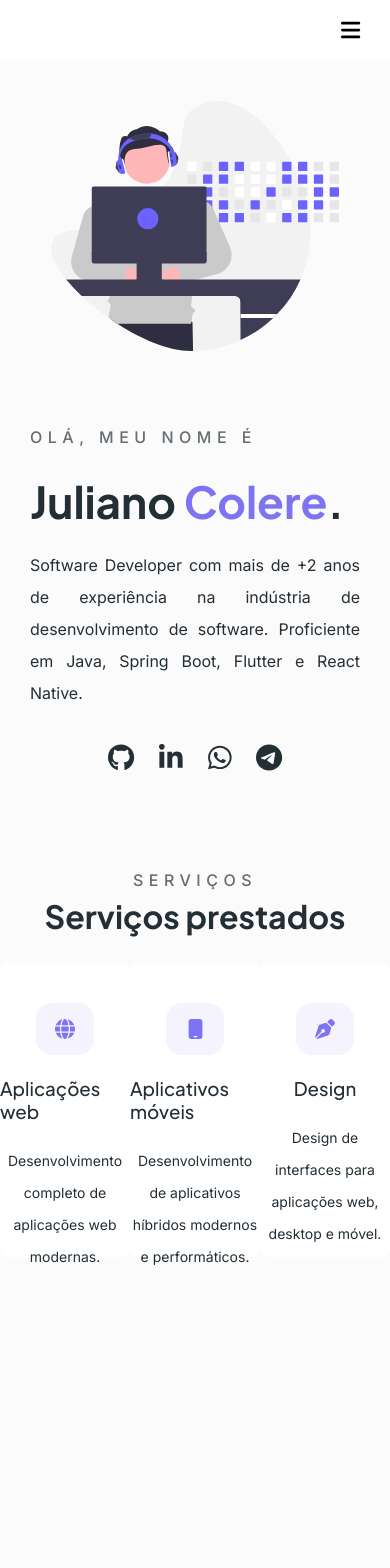
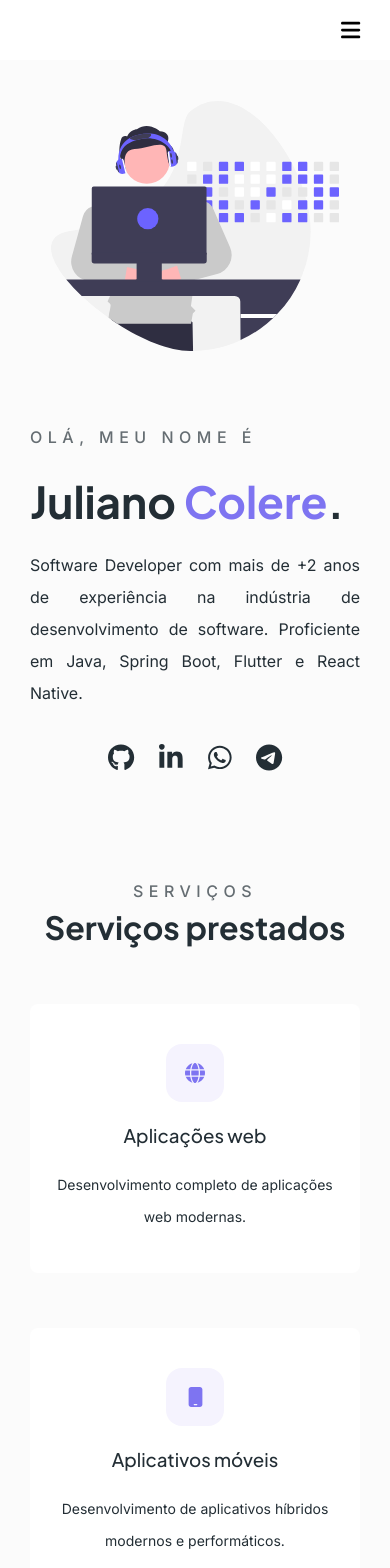
Before and after one commit to JulianoCCMoreira/react-portfolio, a React (Create React App) app: page / in a window 390 px wide. Shown: the top 1568 px of the page. Before the commit the page ends 1539 px from the top, so only its background shows below. Built offline with nearby package versions, Linux system fonts and the light colour scheme.

Commit message:
Reponsivity

```diff
--- a/src/components/service-card/service-card.css
+++ b/src/components/service-card/service-card.css
@@ -3,14 +3,16 @@
   max-width: 361px;
   max-height: 294px;
 
+  height: 100%;
   width: 100%;
-  height: 100%;
 
   display: flex;
   align-items: center;
   flex-direction: column;
 
   border-radius: 8px;
+
+  margin-bottom: 25px;
 }
 
 .iconContainerServiceCard {
@@ -40,3 +42,11 @@
 .containerServiceCard h3 {
   margin: 22px 0;
 }
+
+@media only screen and (max-width:1000px) {
+  .containerServiceCard {
+    margin-top: 30px;
+    max-width:330px;
+
+  }
+}
--- a/src/components/specializations/specialization.css
+++ b/src/components/specializations/specialization.css
@@ -25,3 +25,14 @@
   align-items: center;
   justify-content: space-around;
 }
+
+@media only screen and (max-width:1000px) {
+  .containerSpecialization {
+    width: 100%;
+    padding-top: 8%;
+  }
+
+  .serviceCardContainer {
+    flex-direction: column;
+  }
+}
```
